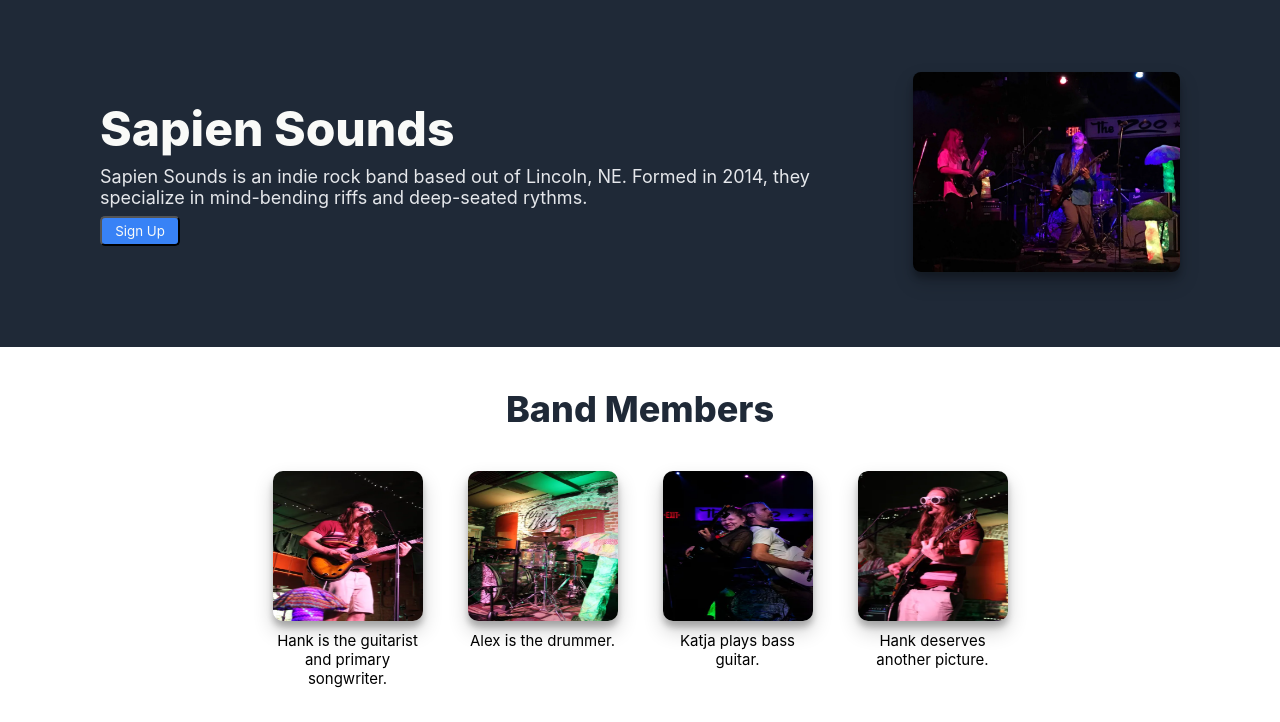
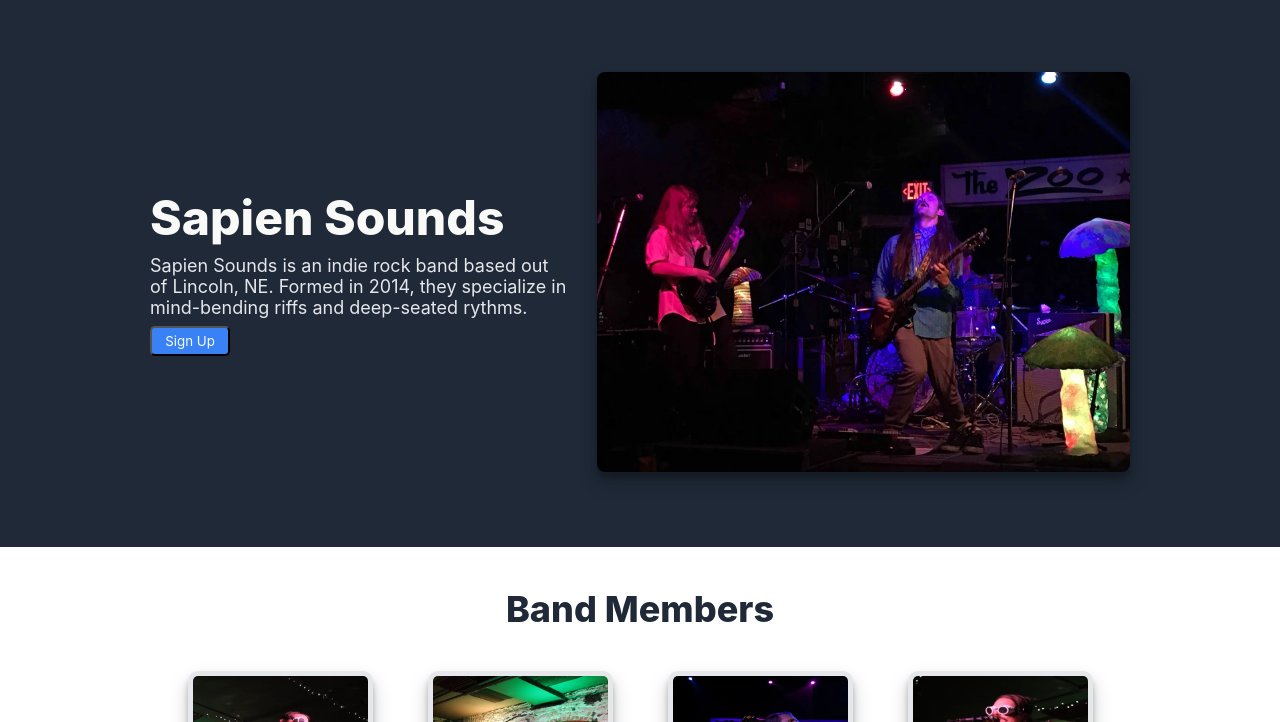
Before and after one commit to cbg1991/landing-page, a plain HTML site: page index.html in a window 1280 px wide. Shown: the part 78-800 px from the top of the page. Drawn offline with Linux system fonts and the light colour scheme.

Commit message:
third draft

```diff
--- a/styles.css
+++ b/styles.css
@@ -35,7 +35,7 @@ body {
     display: flex;
     justify-content: center;
     gap: 30px;
-    padding: 75px 100px 75px 100px;
+    padding: 75px 150px 75px 150px;
 
 }
 
@@ -71,8 +71,7 @@ body {
 }
 
 .full-band-picture {
-   height: 200px;
-   width: 400px;
+    height: 400px;
     border-radius: 8px;
     box-shadow: 0 10px 20px rgba(0,0,0,0.19), 0 6px 6px rgba(0,0,0,0.23);
 }
@@ -102,12 +101,13 @@ a {
 .section-2-images {
     display: flex;
     justify-content: center;
-    gap: 45px;
+    gap: 90px;
 }
 
 .section-2-images figure {
     display: flex;
     flex-direction: column;
+    align-items: center;
     width: 150px;
     gap: 10px;
     font-size: 15px;
@@ -115,8 +115,9 @@ a {
 }
 
 .section-2-images img {
-    height: 150px;
-    width: 150px;
+    height: 175px;
+    width: 175px;
+    border: 5px solid #E5E7EB;
     border-radius: 10px;
     box-shadow: 0 10px 20px rgba(0,0,0,0.19), 0 6px 6px rgba(0,0,0,0.23);
 }
```
